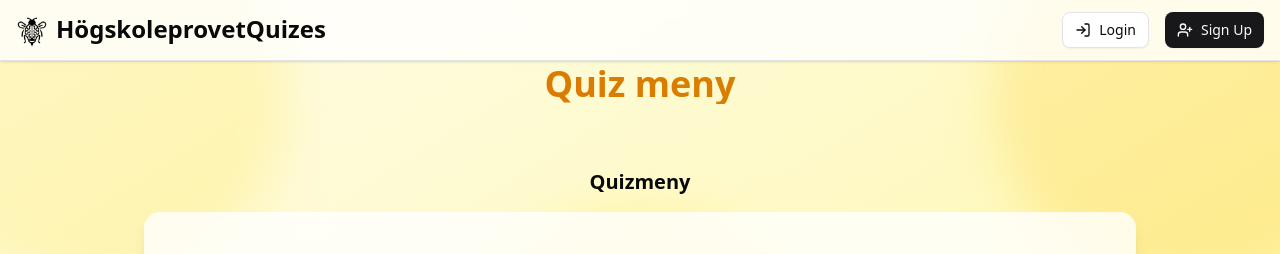
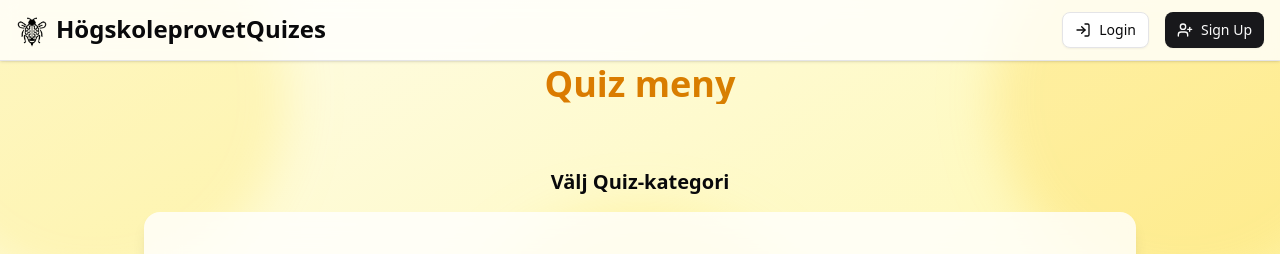
Before and after one commit to yousl902/ai-quizzes-web, a Next.js app: page /quizMenu in a window 1280 px wide. Shown: the top 254 px of the page. Built offline with nearby package versions, Linux system fonts and the light colour scheme.

Commit message:
Animated and dynamic title

```diff
--- a/components/QuizMeny.tsx
+++ b/components/QuizMeny.tsx
@@ -1,4 +1,5 @@
 "use client"
+import Link from "next/link";
 import { AnimatePresence, motion } from "framer-motion";
 import { useState } from "react"
 import {
@@ -36,7 +37,22 @@ export default function QuizMeny({ quizMenuContent } : QuizMenuProps) {
       transition={{ duration: 0.6, delay: 0.2 }}
       className="mb-20 w-full"
     >
-      <h2 className="text-xl font-semibold text-center mb-4">Quizmeny</h2>
+      <AnimatePresence mode="wait">
+        <motion.h2
+          key={activeItem ?? "default"}
+          initial={{ opacity: 0, y: -1 }}
+          animate={{ opacity: 1, y: 0 }}
+          exit={{ opacity: 0, y: 10 }}
+          transition={{duration: 0.3 }}
+          className="text-xl font-semibold text-center mb-4"
+        >
+        {/* Header texten måste ändras efter för att matcha vilken meny som är öppen */}
+        {activeItem && quizMenuContent[activeItem]
+          ? `${quizMenuContent[activeItem].label}, välj ett quiz`
+          : "Välj Quiz-kategori"}
+        </motion.h2>
+      </AnimatePresence>
+
 
       <motion.div
         layout
```
